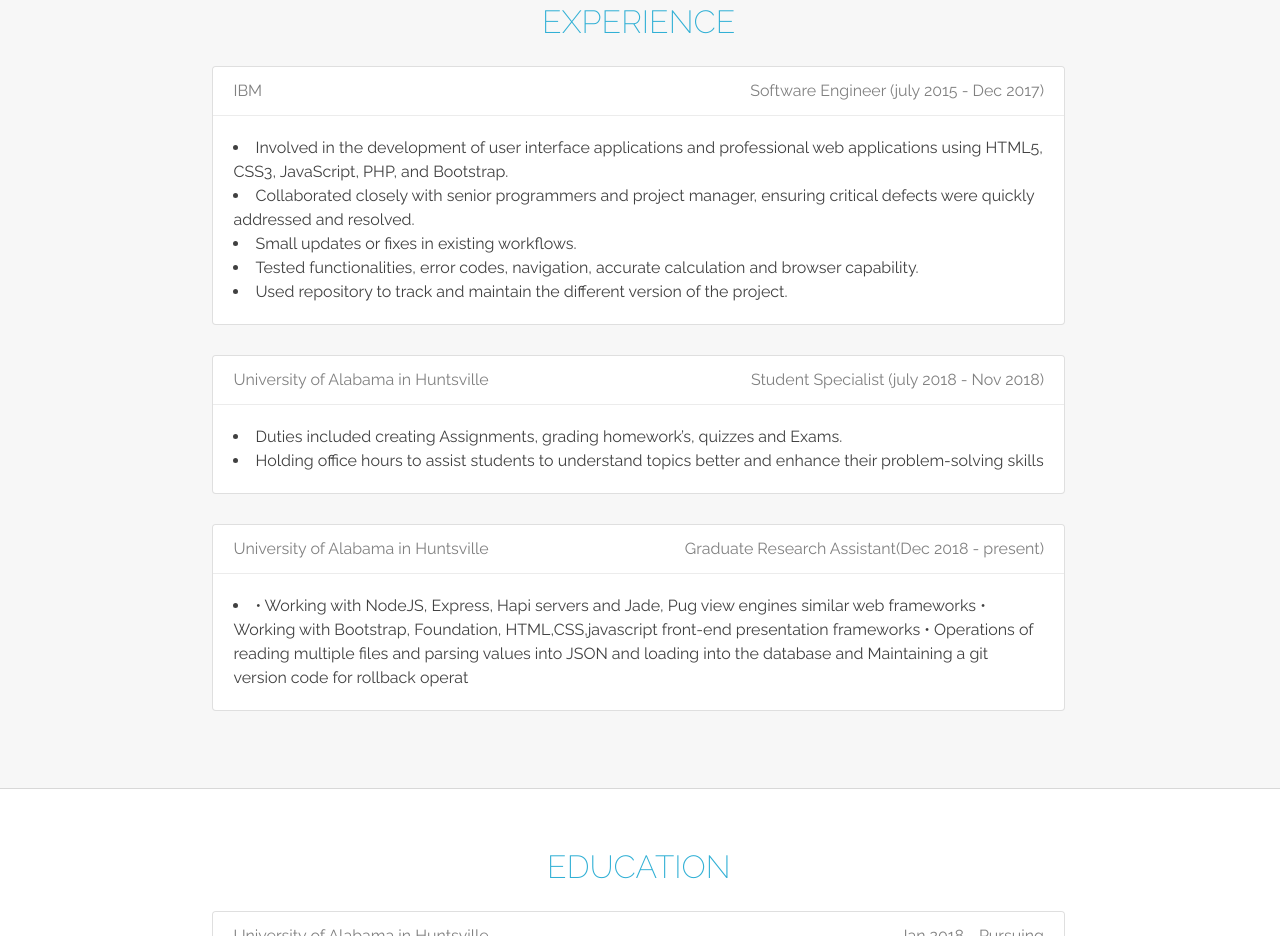
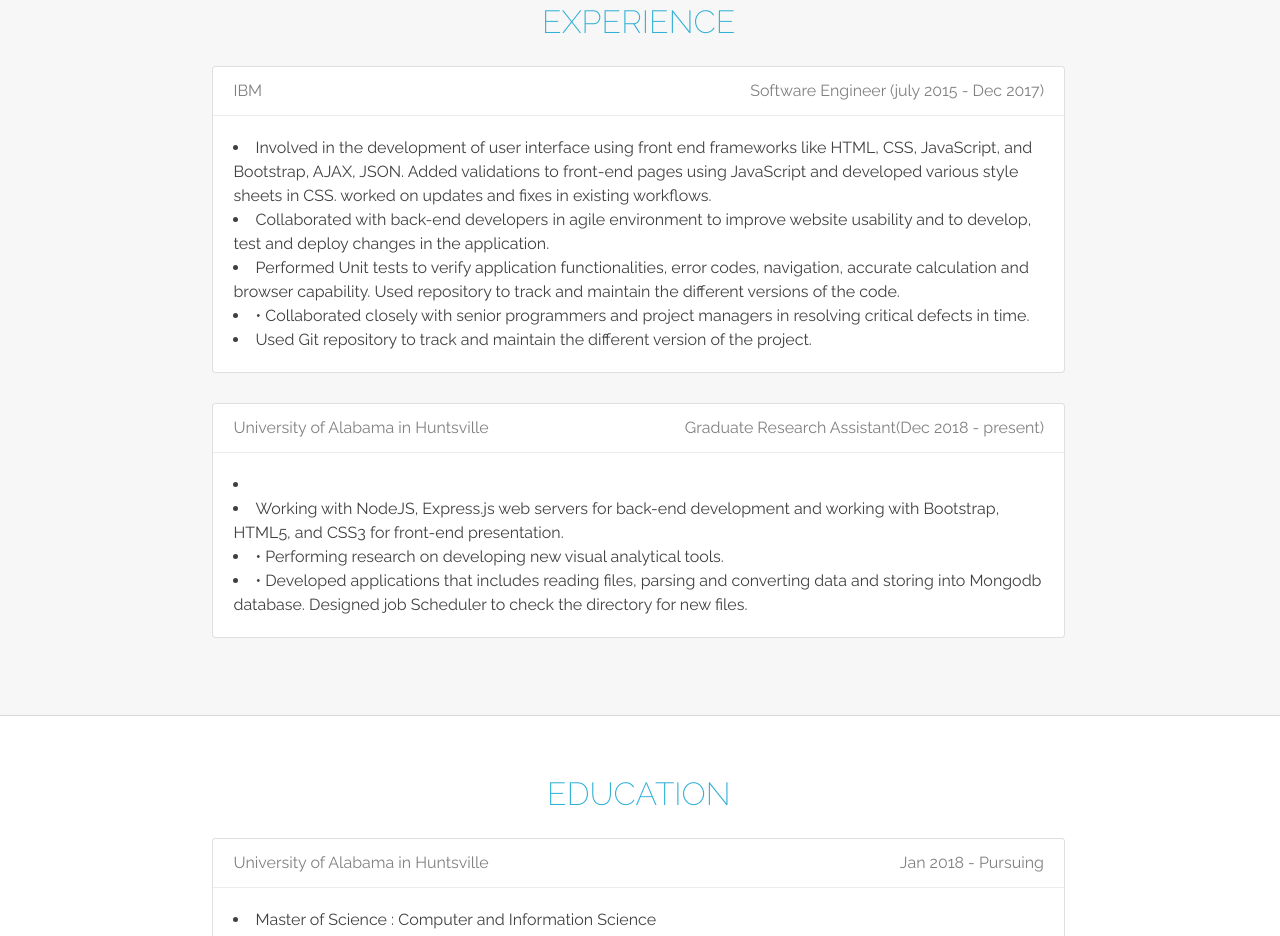
Before and after one commit to gopinathpv/gopinathpv.github.io, a plain HTML site: page index.html in a window 1280 px wide. Shown: the part 1138-2074 px from the top of the page. Drawn offline with Linux system fonts and the light colour scheme.

Commit message:
Update index.html

```diff
--- a/index.html
+++ b/index.html
@@ -76,25 +76,12 @@
                     <h4>IBM <span class="job-title">Software Engineer (july 2015 - Dec 2017)  </span></h4>
                 </div>
                 <div class="card-content">
-                  <p><li>Involved in the development of user interface applications and professional web applications using HTML5, CSS3, JavaScript, PHP, and Bootstrap. </li>
-                     <li> Collaborated closely with senior programmers and project manager, ensuring critical defects were quickly addressed and resolved.</li>
-                      <li>Small updates or fixes in existing workflows.
-                           <li>Tested functionalities, error codes, navigation, accurate calculation and browser capability.</li>
-                          <li> Used repository to track and maintain the different version of the project.</li>
+                  <p><li>	Involved in the development of user interface using front end frameworks like HTML, CSS, JavaScript, and Bootstrap, AJAX, JSON. Added validations to front-end pages using JavaScript and developed various style sheets in CSS. worked on updates and fixes in existing workflows.  </li>
+                     <li> 	Collaborated with back-end developers in agile environment to improve website usability and to develop, test and deploy changes in the application.</li>
+                      <li>	Performed Unit tests to verify application functionalities, error codes, navigation, accurate calculation and browser capability. Used repository to track and maintain the different versions of the code. </li>
+                           <li>•	Collaborated closely with senior programmers and project managers in resolving critical defects in time.</li>
+                          <li> Used Git repository to track and maintain the different version of the project.</li>
                       </p>     </div>
-            </div>
-
-          <!-- CARD #2 -->
-
-            <div class="card">
-              <div class="card-header">
-                    <h4>University of Alabama in Huntsville <span class="job-title">Student Specialist (july 2018 - Nov 2018)</span></h4>
-                </div>
-                <div class="card-content">
-                  <p>
-  <li> Duties included creating Assignments, grading homework’s, quizzes and Exams. </li>
-  <li> Holding office hours to assist students to understand topics better and enhance their problem-solving skills</li>
-                  </p>   </div>
             </div>
 
           <!-- CARD #3 -->
@@ -105,10 +92,9 @@
                 </div>
                 <div class="card-content">
                   <p><li>
-                          • Working with NodeJS, Express, Hapi servers and Jade, Pug view engines similar web frameworks
-                          • Working with Bootstrap, Foundation, HTML,CSS,javascript front-end presentation frameworks
-                          • Operations of reading multiple files and parsing values into JSON and loading into the database and Maintaining a git version code for rollback operat
-                  </li></p>      </div>
+                         <li>	Working with NodeJS, Express.js web servers for back-end development and working with Bootstrap, HTML5, and CSS3 for front-end presentation.</li>
+                    <li>•	Performing research on developing new visual analytical tools. </li>
+                         <li> •	Developed applications that includes reading files, parsing and converting data and storing into Mongodb database. Designed job Scheduler to check the directory for new files.</li></p>      </div>
             </div>
           </div>
         </div>
```
